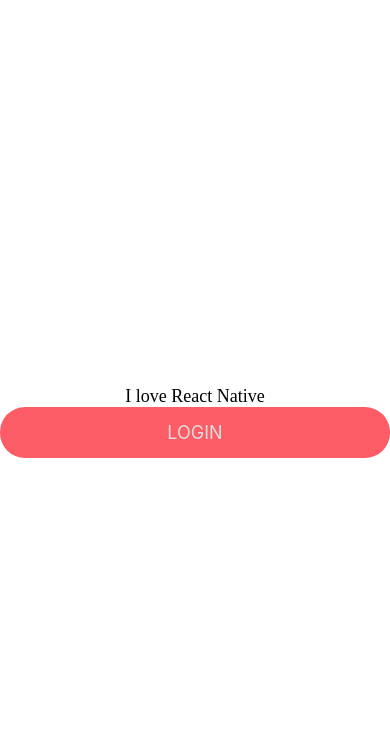
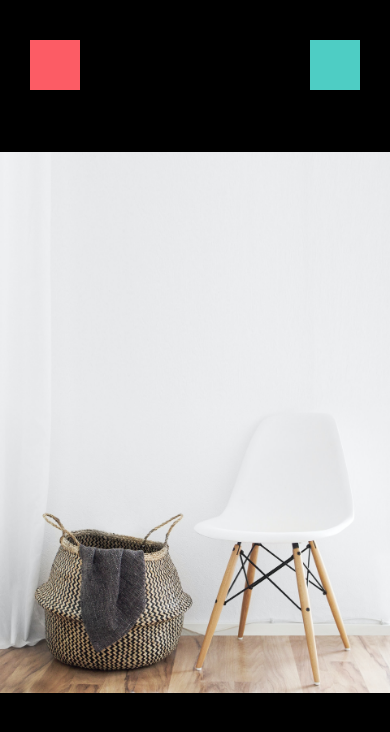
Before and after one commit to matthewmjm/react-native-selling-app, a React Native app: screen / in a window 390 px wide. Shown: the top 732 px of the page. Built offline with nearby package versions, Linux system fonts and the light colour scheme.

Commit message:
fixed bugs and now ready to start on improving the Welcome Screen

```diff
--- a/App.js
+++ b/App.js
@@ -7,16 +7,9 @@ import AppText from './src/components/AppText/AppText';
 import { MaterialCommunityIcons } from '@expo/vector-icons';
 import AppButton from './src/components/AppButton';
 
-export default function App() {
+const App = () => {
   return (
-    <View style={styles.container}>
-      <AppText>I love React Native</AppText>
-      <AppButton
-        title="Login"
-        onPress={() => console.log("Tapped")}
-      ></AppButton>
-    </View>
-
+    <ViewImageScreen />
   )
 }
 
@@ -24,7 +17,10 @@ const styles = StyleSheet.create({
   container: {
     flex: 1,
     backgroundColor: '#fff',
+    flexDirection: 'row',
     alignItems: 'center',
     justifyContent: 'center',
   },
 });
+
+export default App;
--- a/app.json
+++ b/app.json
@@ -4,29 +4,27 @@
     "slug": "DoneWithIt",
     "version": "1.0.0",
     "orientation": "portrait",
-    "icon": "./assets/icon.png",
+    "icon": "./src/assets/icon.png",
     "splash": {
-      "image": "./assets/splash.png",
+      "image": "./src/assets/splash.png",
       "resizeMode": "contain",
       "backgroundColor": "#ffffff"
     },
     "updates": {
       "fallbackToCacheTimeout": 0
     },
-    "assetBundlePatterns": [
-      "**/*"
-    ],
+    "assetBundlePatterns": ["**/*"],
     "ios": {
       "supportsTablet": true
     },
     "android": {
       "adaptiveIcon": {
-        "foregroundImage": "./assets/adaptive-icon.png",
+        "foregroundImage": "./src/assets/adaptive-icon.png",
         "backgroundColor": "#FFFFFF"
       }
     },
     "web": {
-      "favicon": "./assets/favicon.png"
+      "favicon": "./src/assets/favicon.png"
     }
   }
 }
--- a/src/components/AppButton.js
+++ b/src/components/AppButton.js
@@ -1,5 +1,5 @@
 import React from 'react';
-import { StyleSheet, Text, TouchableOpacity } from 'react-native';
+import { View, StyleSheet, Text, TouchableOpacity } from 'react-native';
 import colors from '../config/colors';
 
 
--- a/src/screens/WelcomeScreen.js
+++ b/src/screens/WelcomeScreen.js
@@ -1,18 +1,17 @@
 import React from 'react';
 import { StyleSheet, View, Text, ImageBackground, Image } from 'react-native';
 
-export default function WelcomeScreen() {
+const WelcomeScreen = (props) => {
     return (
         <ImageBackground
+            source={require('../assets/background.jpg')}
             style={styles.background}
-            source={require("../assets/background.jpg")}
         >
-        <View style={styles.logoContainer}>
-            <Image style={styles.logo} source={require('../assets/logo-red.png')} />
-            <Text>Sell What You Don't Need</Text>
-        </View>
-            <View style={styles.loginButton}></View>
-            <View style={styles.registerButton}></View>
+            <View style={styles.logoContainer}>
+                <Image style={styles.logo} source={require('../assets/logo-red.png')} />
+                <Text>Sell What You Don't Need</Text>
+            </View>
+
         </ImageBackground>
     );
 }
@@ -22,12 +21,6 @@ const styles = StyleSheet.create({
         flex: 1,
         justifyContent: "flex-end",
         alignItems: 'center',
-    },
-    loginButton: {
-        width: "100%",
-        height: 70,
-        backgroundColor: '#fc5c65',
-        justifyContent: 'flex-end',
     },
     logo: {
         width: 100,
@@ -42,6 +35,8 @@ const styles = StyleSheet.create({
         width: "100%",
         height: 70,
         backgroundColor: '#4ecdc4',
-        justifyContent: 'flex-end',
     },
 });
+
+
+export default WelcomeScreen;
```
Also changed, not shown: src/screens/ViewImageScreen.js (+5 -5 lines).
